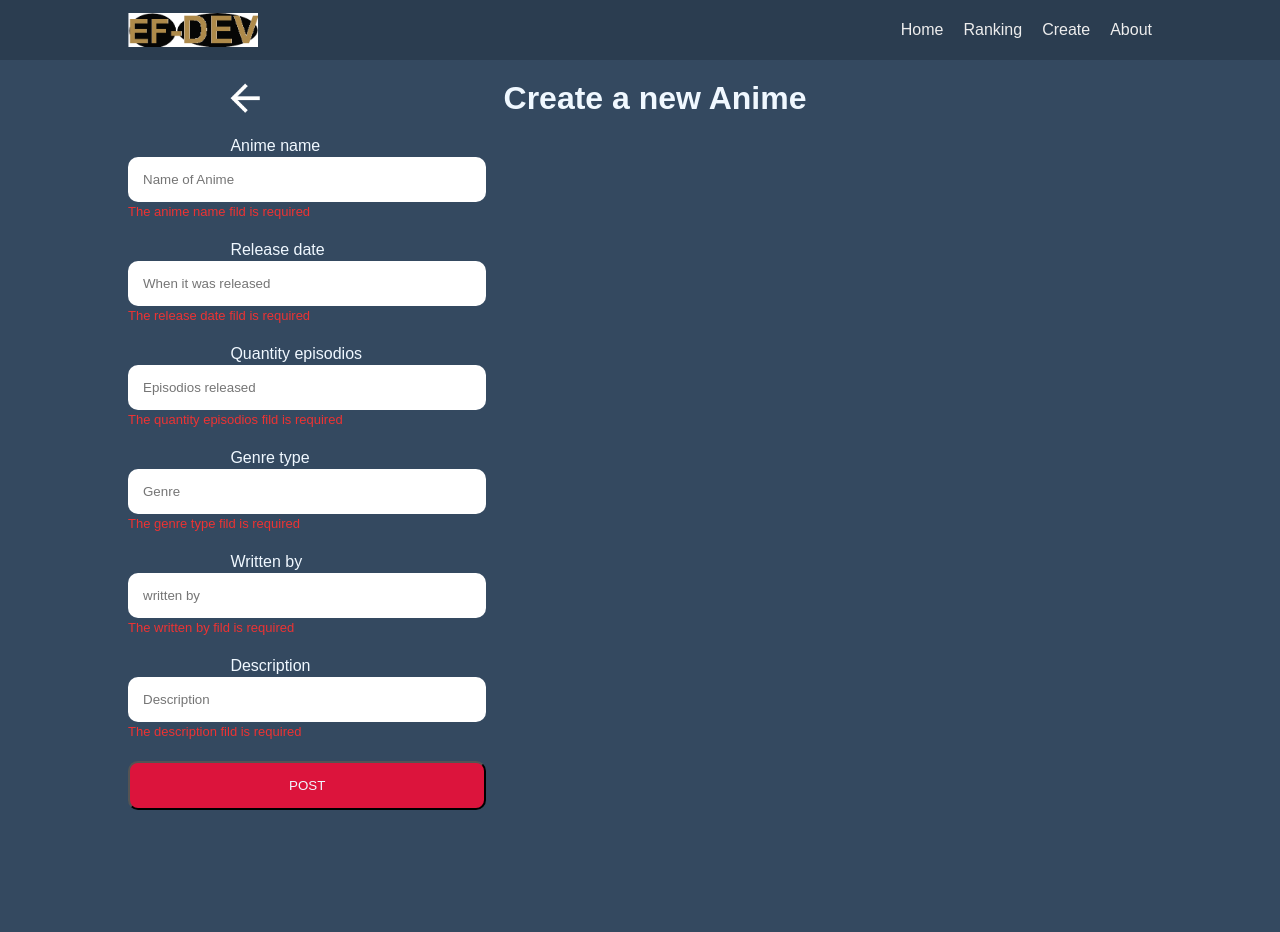
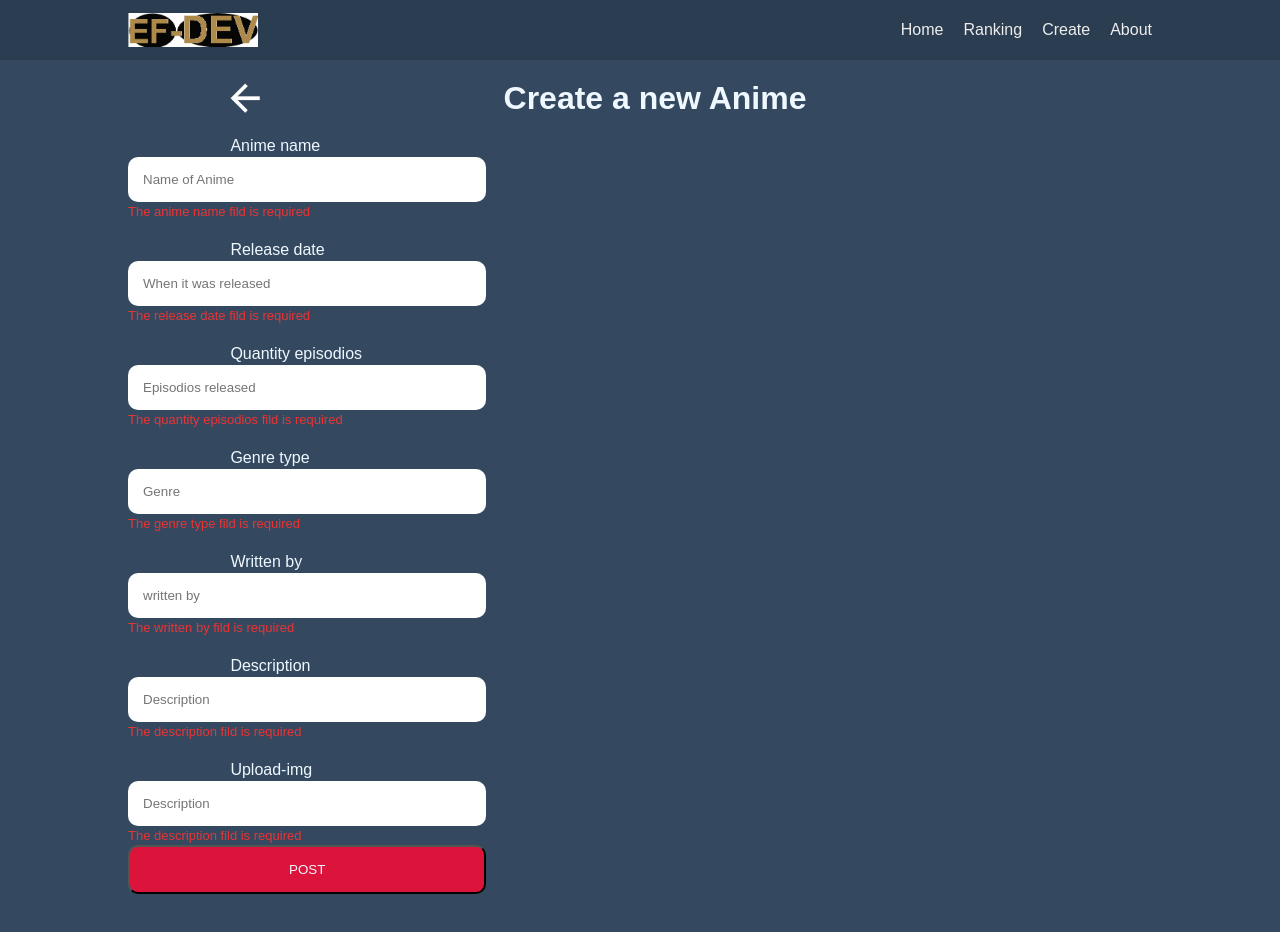
Before and after one commit to ettore83/projeto-anime, a Vue app in the folder anime-project/: page /create in a window 1280 px wide. Shown: the top 932 px of the page. Built offline with nearby package versions, Linux system fonts and the light colour scheme.

Commit message:
Update CreateView.vue

```diff
--- a/anime-project/src/views/CreateView.vue
+++ b/anime-project/src/views/CreateView.vue
@@ -90,7 +90,15 @@ const descriptionIsValid = !!description.value */
           type="text"
           placeholder="Description">
           <p v-if="!descriptionIsValid" class="error-msg">The description fild is required</p>
-          <br>
+
+          <label for="description" class="label-inp">Upload-img</label>
+          <input
+          v-model = "image"
+          class="imp-create"
+          type="text"
+          placeholder="Description">
+          <p v-if="!descriptionIsValid" class="error-msg">The description fild is required</p>
+
 
           <button id="btn-post">
           POST
```
